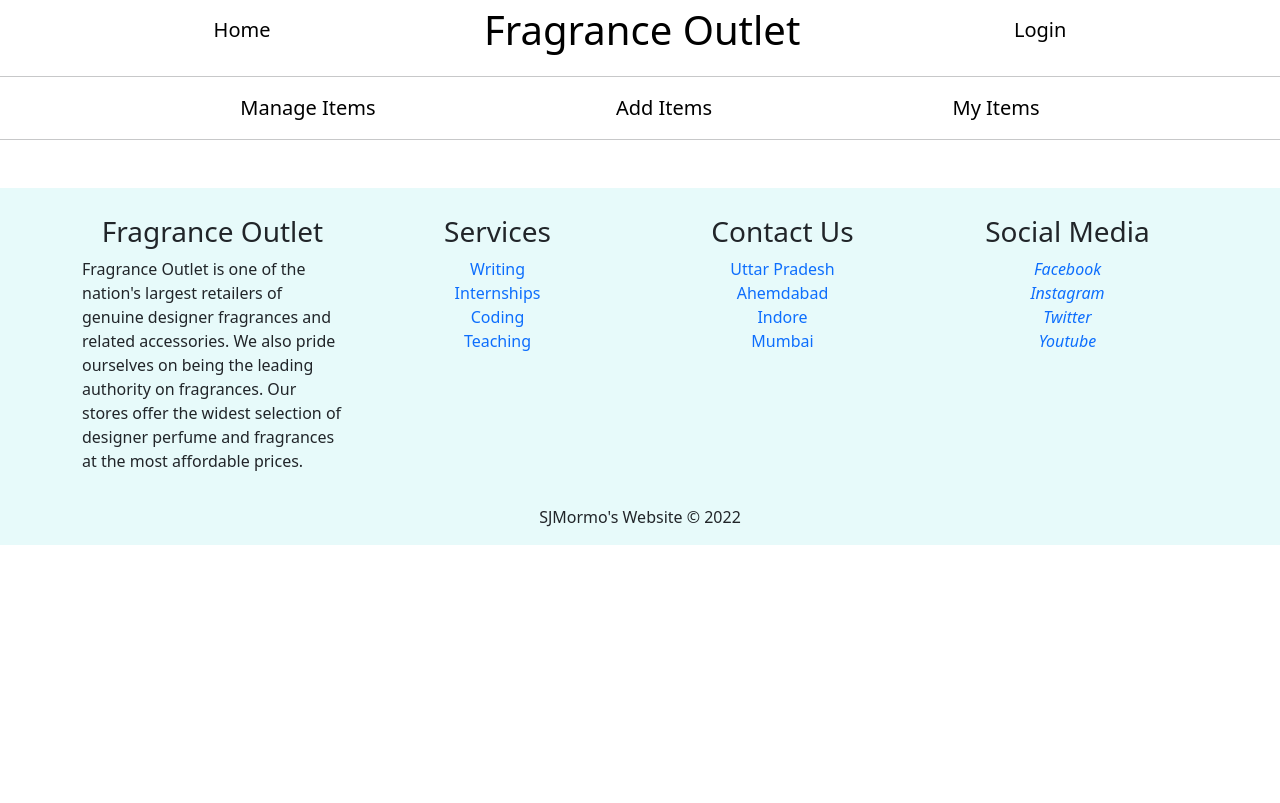
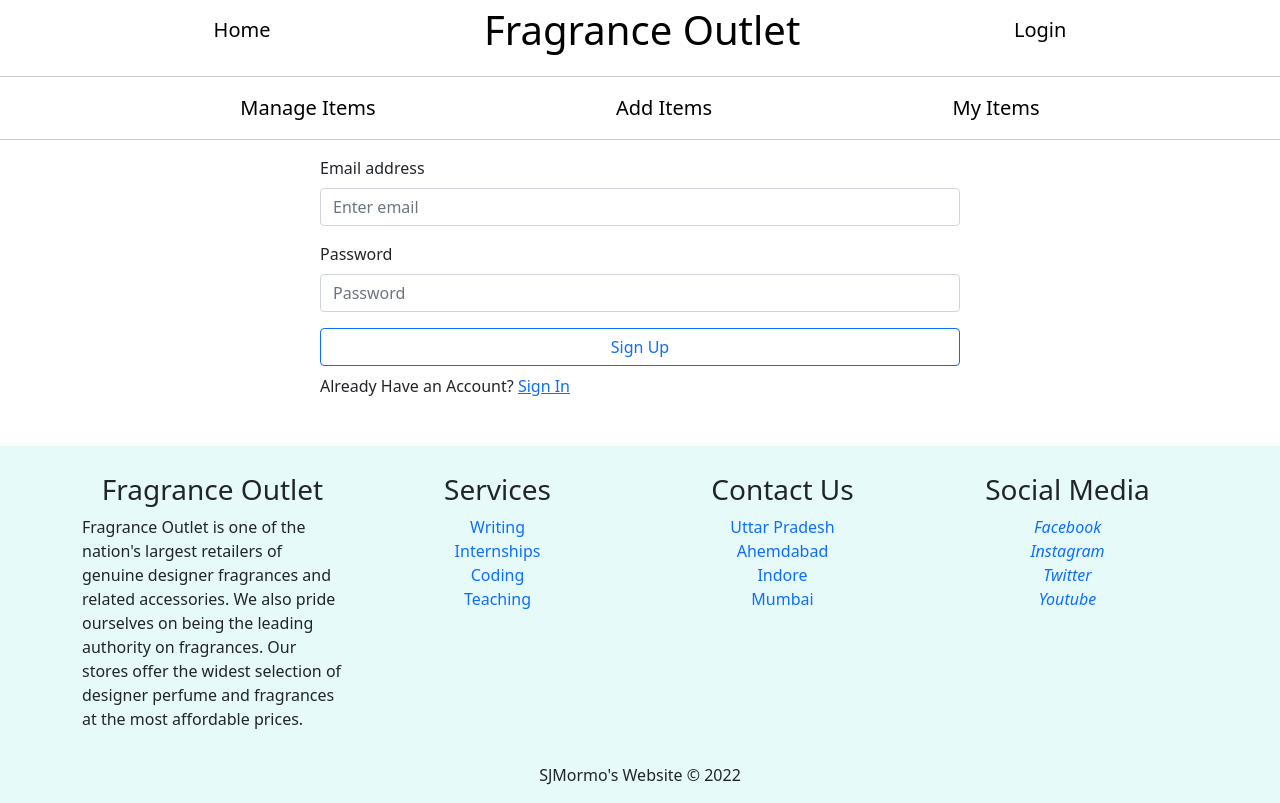
Before and after one commit to SJMormo/warehouse-management-client, a React (Create React App) app: page /register in a window 1280 px wide. Built offline with nearby package versions, Linux system fonts and the light colour scheme.

Commit message:
user email password registration added

```diff
--- a/src/App.js
+++ b/src/App.js
@@ -4,6 +4,8 @@
 import Header from './components/Header/Header';
 import InventoryDetail from './components/InventoryDetail/InventoryDetail';
 import Footer from './components/Footer/Footer';
+import Register from './components/Register/Register';
+import Login from './components/Login/Login';
 
 function App() {
   return (
@@ -12,6 +14,9 @@
       <Routes>
         <Route path="/" element={<Home />} />
         <Route path="/home" element={<Home />} />
+        <Route path="/register" element={<Register />} />
+        <Route path="/login" element={<Login />} />
+
         <Route path="/inventory/:id" element={<InventoryDetail />} />
       </Routes>
       <Footer />
--- a/src/components/Header/Header.js
+++ b/src/components/Header/Header.js
@@ -8,7 +8,7 @@
             <nav className='d-flex justify-content-evenly align-items-center'>
                 <Link className='fs-5 text-decoration-none text-black' to="/home">Home</Link>
                 <Link className='fs-1 text-decoration-none text-black' to="/">Fragrance Outlet</Link>
-                <Link className='fs-5 text-decoration-none text-black' to="/">Login</Link>
+                <Link className='fs-5 text-decoration-none text-black' to="/login">Login</Link>
             </nav >
             <hr />
 
--- a/src/components/Inventory/Inventory.js
+++ b/src/components/Inventory/Inventory.js
@@ -8,7 +8,7 @@
 
     const navigate = useNavigate();
     const handleInventoryDetail = (id) => {
-        navigate(`inventory/${id}`);
+        navigate(`/inventory/${id}`);
     }
     return (
         <Col>
--- /dev/null
+++ b/src/components/Loading/Loading.js
@@ -0,0 +1,12 @@
+import React from 'react';
+import { Spinner } from 'react-bootstrap';
+
+const Loading = () => {
+    return (
+        <div style={{ height: "300px" }} className='w-100 d-flex justify-content-center align-items-center'>
+            <Spinner animation="border" variant="primary" />
+        </div>
+    );
+};
+
+export default Loading;
--- /dev/null
+++ b/src/components/Login/Login.js
@@ -0,0 +1,11 @@
+import React from 'react';
+
+const Login = () => {
+    return (
+        <div>
+            <h2>Login</h2>
+        </div>
+    );
+};
+
+export default Login;
--- /dev/null
+++ b/src/components/Register/Register.js
@@ -0,0 +1,61 @@
+import React, { useRef } from 'react';
+import { Button, Form } from 'react-bootstrap';
+import { useCreateUserWithEmailAndPassword } from 'react-firebase-hooks/auth';
+import { Link, useNavigate } from 'react-router-dom';
+import auth from '../../firebase.init';
+import Loading from '../Loading/Loading';
+
+const Register = () => {
+    const navigate = useNavigate();
+    const emailRef = useRef('');
+    const passwordRef = useRef('');
+
+    const [
+        createUserWithEmailAndPassword,
+        user,
+        loading,
+        error,
+    ] = useCreateUserWithEmailAndPassword(auth);
+
+    const handleRegister = event => {
+        event.preventDefault();
+        const email = emailRef.current.value;
+        const password = passwordRef.current.value;
+        console.log(email, password);
+
+        createUserWithEmailAndPassword(email, password);
+    }
+
+    if (loading) {
+        return <Loading></Loading>
+    }
+
+    if (user) {
+        navigate('/login');
+    }
+
+    return (
+        <div>
+            <Form onSubmit={handleRegister} className='w-50 mx-auto mt-3'>
+                <Form.Group className="mb-3" controlId="formBasicEmail">
+                    <Form.Label>Email address</Form.Label>
+                    <Form.Control ref={emailRef} type="email" placeholder="Enter email" required />
+                </Form.Group>
+
+                <Form.Group className="mb-3" controlId="formBasicPassword">
+                    <Form.Label>Password</Form.Label>
+                    <Form.Control ref={passwordRef} type="password" placeholder="Password" required />
+                </Form.Group>
+
+                <Button className='w-100' variant="outline-primary" type="submit">
+                    Sign Up
+                </Button>
+                <p className='mt-2'>
+                    Already Have an Account? <Link className="form-link" to="/login">Sign In</Link>
+                </p>
+            </Form>
+        </div>
+    );
+};
+
+export default Register;
--- /dev/null
+++ b/src/firebase.init.js
@@ -0,0 +1,22 @@
+// Import the functions you need from the SDKs you need
+import { initializeApp } from "firebase/app";
+import { getAuth } from "firebase/auth";
+// TODO: Add SDKs for Firebase products that you want to use
+// https://firebase.google.com/docs/web/setup#available-libraries
+
+// Your web app's Firebase configuration
+const firebaseConfig = {
+    apiKey: "AIzaSyB6fWZ6PAkBWuX-W_kMPmmymvVzufzjenI",
+    authDomain: "warehouse-management-sjmormo.firebaseapp.com",
+    projectId: "warehouse-management-sjmormo",
+    storageBucket: "warehouse-management-sjmormo.appspot.com",
+    messagingSenderId: "177276098993",
+    appId: "1:177276098993:web:3cc8b1dde1300948700590"
+};
+
+// Initialize Firebase
+const app = initializeApp(firebaseConfig);
+
+const auth = getAuth(app);
+
+export default auth;
```
